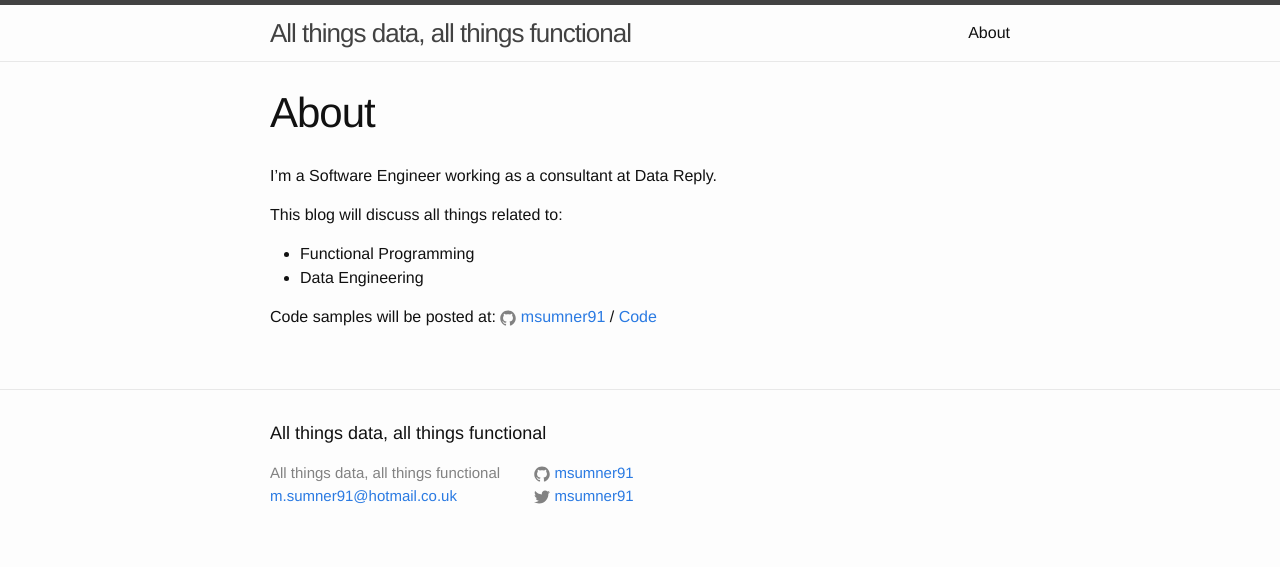
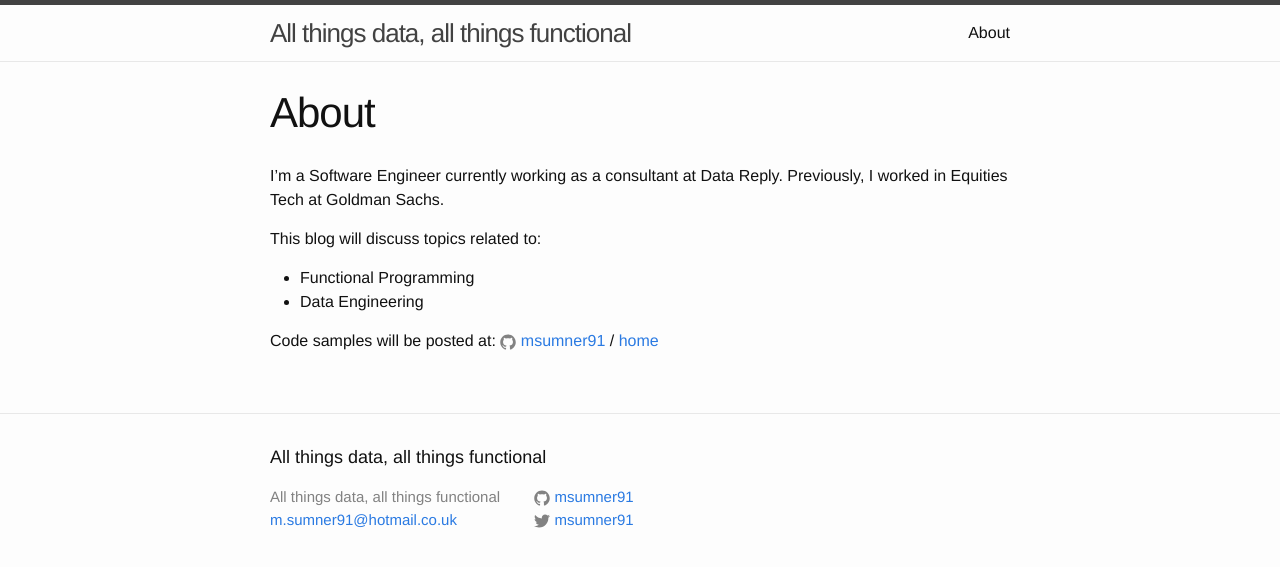
Before and after one commit to msumner91/msumner91.github.io, a Jekyll site: the page built from about.md, in a window 1280 px wide. Shown: the top 567 px of the page. Built offline with Jekyll 4.4.1, drawn with Linux system fonts in a browser that asks for light colours.

Commit message:
Remove boilerplate

```diff
--- a/about.md
+++ b/about.md
@@ -4,12 +4,13 @@ title: About
 permalink: /about/
 ---
 
-I'm a Software Engineer working as a consultant at Data Reply.
+I'm a Software Engineer currently working as a consultant at Data Reply. Previously, I worked in Equities Tech at Goldman Sachs.
 
-This blog will discuss all things related to:
-* Functional Programming
-* Data Engineering
+This blog will discuss topics related to:
+
+- Functional Programming
+- Data Engineering
 
 Code samples will be posted at:
 {% include icon-github.html username="msumner91" %} /
-[Code](https://github.com/msumner91)
+[home](https://github.com/msumner91)
```
Also changed, not shown: _drafts/d3.md (added, +4 -0 lines), _posts/2016-06-19-welcome-to-jekyll.markdown (deleted, +0 -25 lines).
